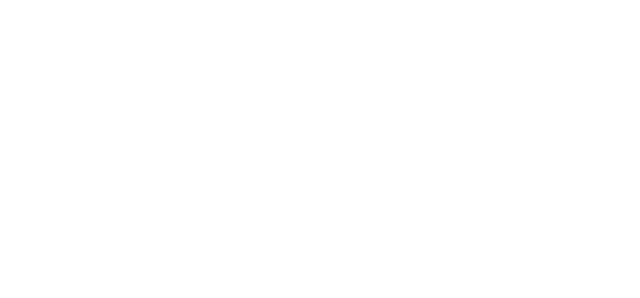
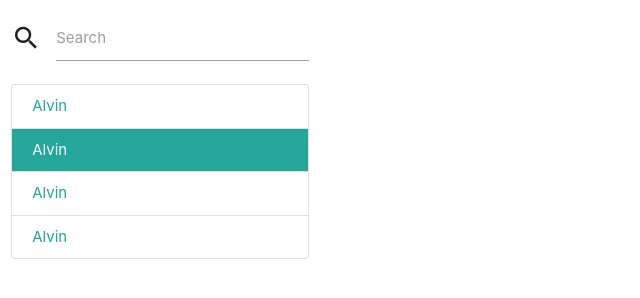
Before and after one commit to tayomadein/neighborhood-map, a plain HTML site: page index.html in a window 1280 px wide. Shown: the whole page, without its empty margins (0-640 px from the left). Drawn offline with Linux system fonts and the light colour scheme.

Commit message:
add materialize for style

```diff
--- a/index.html
+++ b/index.html
@@ -1,15 +1,42 @@
 <!DOCTYPE html>
 <html>
 
-    <head>
+<head>
+    <title>Neighborhood Map</title>
+    <!--Import Google Icon Font-->
+    <link href="https://fonts.googleapis.com/icon?family=Material+Icons" rel="stylesheet">
+    <!--Import materialize.css-->
+    <link type="text/css" rel="stylesheet" href="css/lib/materialize.min.css" media="screen,projection" />
+    <link type="text/css" rel="stylesheet" href="css/style.css">
+    <meta name="viewport" content="width=device-width, initial-scale=1.0" />
+</head>
 
-    </head>
+<body>
+    <div class="row">
+        <div class="col s3 m3 l3">
+            <div class="input-field" id="search-bar">
+                <i class="material-icons prefix">search</i>
+                <input type="text" id="search-field" />
+                <label for="search-field">Search</label>
+            </div>
+            <div id="location-list">
+                <div class="collection">
+                    <a href="#!" class="collection-item">Alvin</a>
+                    <a href="#!" class="collection-item active">Alvin</a>
+                    <a href="#!" class="collection-item">Alvin</a>
+                    <a href="#!" class="collection-item">Alvin</a>
+                </div>
+            </div>
+        </div>
+        <div class="col s9 m9 l9" id="map-view">
 
-    <body>
-        <div id="search-bar"></div>
-        <div id="location-list"></div>
-        <div id="map-view"></div>
-        <script src="js/lib/knockout-3.4.2.js"></script>
-    </body>
+        </div>
+    </div>
+
+    <!--JavaScript libraries-->
+    <script type="text/javascript" src="js/index.js"></script>
+    <script type="text/javascript" src="js/lib/knockout-3.4.2.js"></script>
+    <script type="text/javascript" src="js/lib/materialize.min.js"></script>
+</body>
 
 </html>
```
Also changed, not shown: css/lib/materialize.min.css (added), js/lib/materialize.min.js (added).
